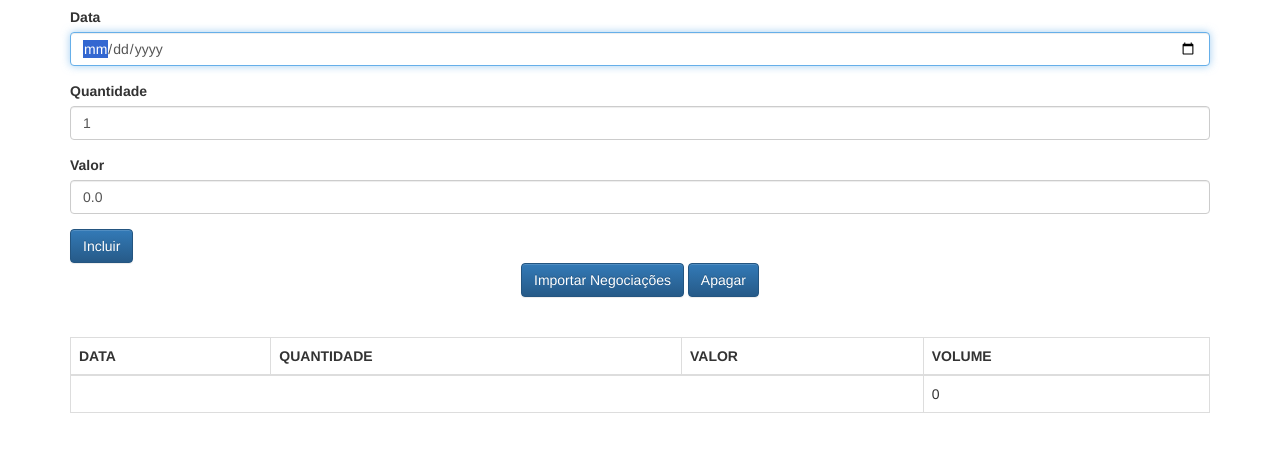
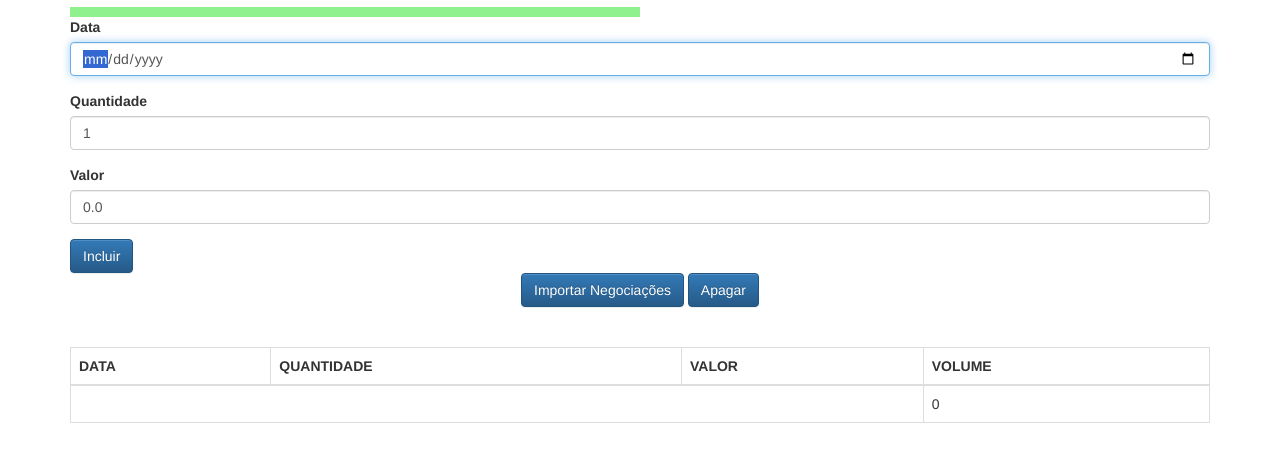
Before and after one commit to fernandovalle12/advancedJavaScript, a plain HTML site: page index.html in a window 1280 px wide. Shown: the part 63-524 px from the top of the page. Drawn offline with Linux system fonts and the light colour scheme.

Commit message:
Mensagem de sucesso ao adicionar

```diff
--- a/index.html
+++ b/index.html
@@ -10,6 +10,15 @@
 <body class="container">
 
     <h1 class="text-center">Negociações</h1>
+
+    <div id="mensagemView"
+      style="width: 50%;
+            justify-content: center;
+            align-content: center;
+            text-align: center;
+            background-color: rgb(142, 241, 142);
+            color: white;"
+    ></div>
 
     <form class="form" onsubmit="negociacaoController.adiciona(event)">
 
@@ -49,6 +58,8 @@
     <script src="js/app/helpers/DateHelper.js"></script>
     <script src="js/app/models/ListaNegociacoes.js"></script>
     <script src="js/app/views/NegociacoesView.js"></script>
+    <script src="js/app/models/Mensagem.js"></script>
+    <script src="js/app/views/MensagemView.js"></script>
     <script>
         let negociacaoController = new NegociacaoController();
     </script>
--- a/js/app/controllers/NegociacaoController.js
+++ b/js/app/controllers/NegociacaoController.js
@@ -10,6 +10,10 @@ class NegociacaoController {
 
         this._negociacoesView = new NegociacoesView($('#negociacoesView'));
         this._negociacoesView.update(this._listaNegociacoes);
+
+        this._mensagem = new Mensagem();
+        this._mensagemView = new MensagemView($('#mensagemView'));
+        this._mensagemView.update(this._mensagem);
     }
 
     adiciona(event) {
@@ -17,6 +21,11 @@ class NegociacaoController {
         event.preventDefault();
         this._listaNegociacoes.adiciona(this._criaNegociacao());
         this._negociacoesView.update(this._listaNegociacoes);
+
+        this._mensagem.texto = 'Negociação adicionada com sucesso';
+        this._mensagemView.update(this._mensagem);
+
+
         this._limpaFormulario();
     }
 
--- /dev/null
+++ b/js/app/models/Mensagem.js
@@ -0,0 +1,15 @@
+class Mensagem {
+    constructor(texto=''){
+        this._texto =  texto;
+    }
+
+    get texto() {
+
+        return this._texto;
+    }
+
+    set texto(texto){
+
+        this._texto = texto;
+    }
+}
--- /dev/null
+++ b/js/app/views/MensagemView.js
@@ -0,0 +1,15 @@
+class MensagemView {
+    constructor(elemento){
+        this._elemento = elemento;
+    }
+
+    _template(model) {
+
+        return model.texto ? `<p class="alert alert-sucess">${model.texto}</p>` : '<p></p>';
+    }
+
+    update(model){
+
+        this._elemento.innerHTML = this._template(model);
+    }
+}
```
